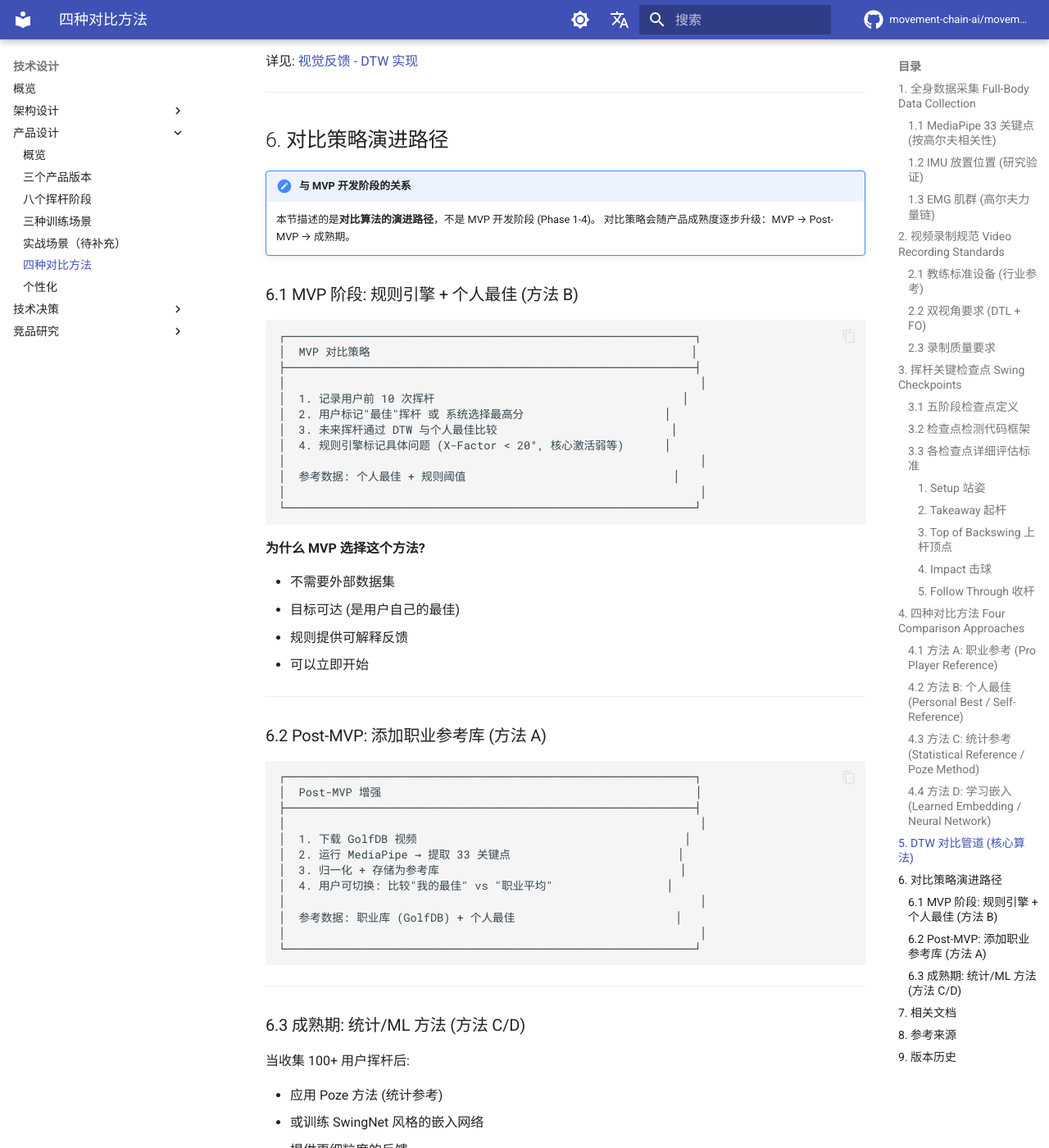
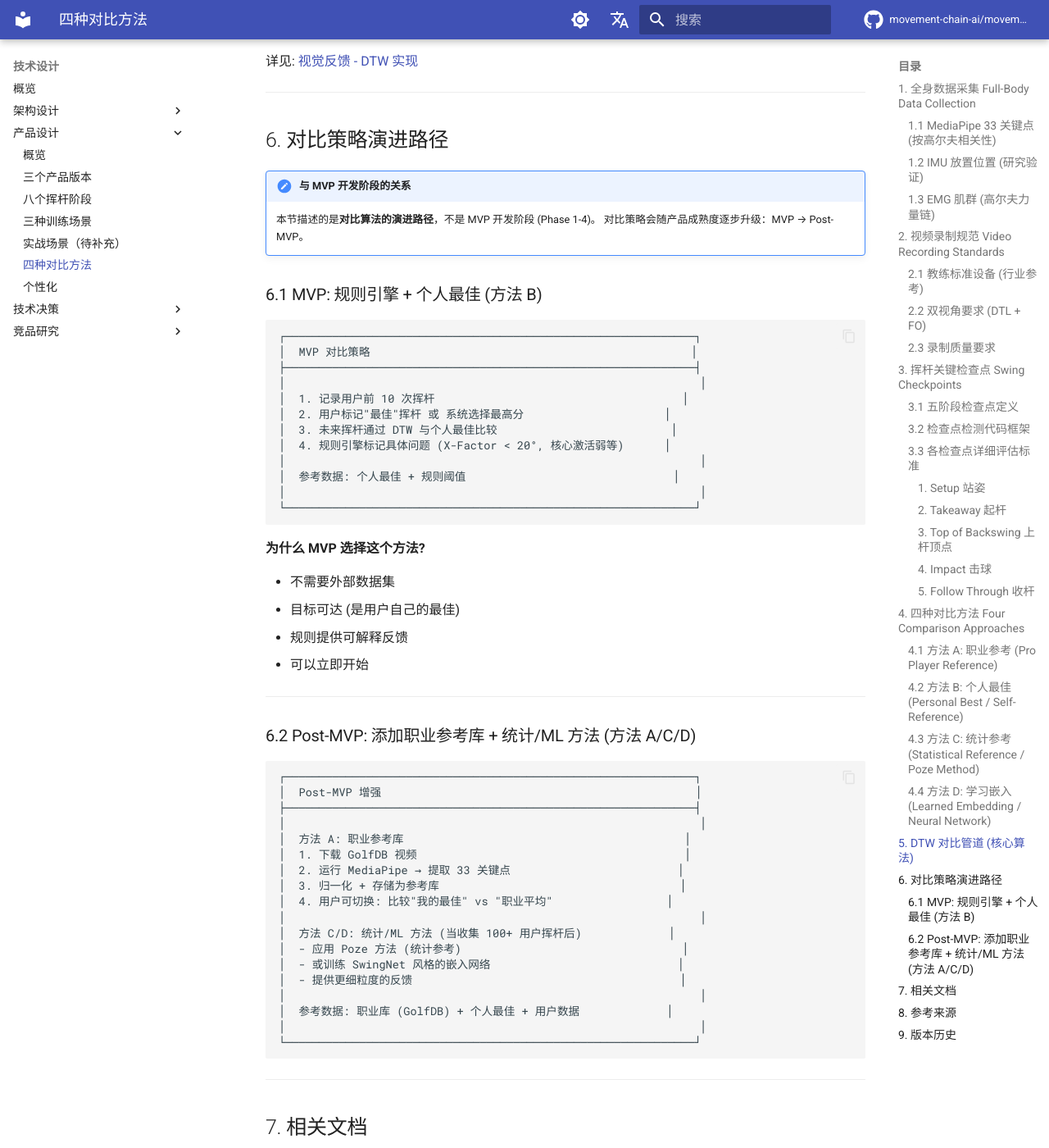
Before and after one commit to movement-chain-ai/movement-chain-docs, an MkDocs documentation site: the page built from docs/zh/design/specs/four-comparison-methods.md, in a window 1280 px wide and 1400 px high, scrolled down 10550 px. Shown: the whole window at 82% size. Built offline with MkDocs 1.6.1 and Material for MkDocs 9.7.7, drawn with Linux system fonts in a browser that asks for light colours; comment, search, counter and statistics services are not loaded; the version menu is left out; some of the changed text lies outside the part shown.

Commit message:
docs: remove '成熟期' concept, consolidate to MVP/Post-MVP only
- Merged section 6.3 into 6.2 (Post-MVP now includes methods A/C/D)
- Changed '成熟期考虑' to 'Post-MVP 考虑' in method D description
- Simplified evolution path: MVP → Post-MVP

🤖 Generated with [Claude Code](https://claude.com/claude-code)

Co-Authored-By: Claude Opus 4.5 <noreply@anthropic.com>

````diff
--- a/docs/zh/design/specs/four-comparison-methods.md
+++ b/docs/zh/design/specs/four-comparison-methods.md
@@ -406,7 +406,7 @@ class StatisticalReference:
 **优点**: 能捕捉微妙模式
 **缺点**: 需要大数据集, 可解释性差
 
-**成熟期考虑** - 当收集足够数据后
+**Post-MVP 考虑** - 当收集足够数据后
 
 ---
 
@@ -484,9 +484,9 @@ def normalize_pose(keypoints):
 
 !!! note "与 MVP 开发阶段的关系"
     本节描述的是**对比算法的演进路径**，不是 MVP 开发阶段 (Phase 1-4)。
-    对比策略会随产品成熟度逐步升级：MVP → Post-MVP → 成熟期。
+    对比策略会随产品成熟度逐步升级：MVP → Post-MVP。
 
-### 6.1 MVP 阶段: 规则引擎 + 个人最佳 (方法 B)
+### 6.1 MVP: 规则引擎 + 个人最佳 (方法 B)
 
 ```text
 ┌─────────────────────────────────────────────────────────────┐
@@ -512,32 +512,28 @@ def normalize_pose(keypoints):
 
 ---
 
-### 6.2 Post-MVP: 添加职业参考库 (方法 A)
+### 6.2 Post-MVP: 添加职业参考库 + 统计/ML 方法 (方法 A/C/D)
 
 ```text
 ┌─────────────────────────────────────────────────────────────┐
 │  Post-MVP 增强                                               │
 ├─────────────────────────────────────────────────────────────┤
 │                                                              │
+│  方法 A: 职业参考库                                          │
 │  1. 下载 GolfDB 视频                                        │
 │  2. 运行 MediaPipe → 提取 33 关键点                         │
 │  3. 归一化 + 存储为参考库                                    │
 │  4. 用户可切换: 比较"我的最佳" vs "职业平均"                 │
 │                                                              │
-│  参考数据: 职业库 (GolfDB) + 个人最佳                        │
+│  方法 C/D: 统计/ML 方法 (当收集 100+ 用户挥杆后)             │
+│  - 应用 Poze 方法 (统计参考)                                 │
+│  - 或训练 SwingNet 风格的嵌入网络                            │
+│  - 提供更细粒度的反馈                                        │
+│                                                              │
+│  参考数据: 职业库 (GolfDB) + 个人最佳 + 用户数据             │
 │                                                              │
 └─────────────────────────────────────────────────────────────┘
 ```
-
----
-
-### 6.3 成熟期: 统计/ML 方法 (方法 C/D)
-
-当收集 100+ 用户挥杆后:
-
-- 应用 Poze 方法 (统计参考)
-- 或训练 SwingNet 风格的嵌入网络
-- 提供更细粒度的反馈
 
 ---
 
````
